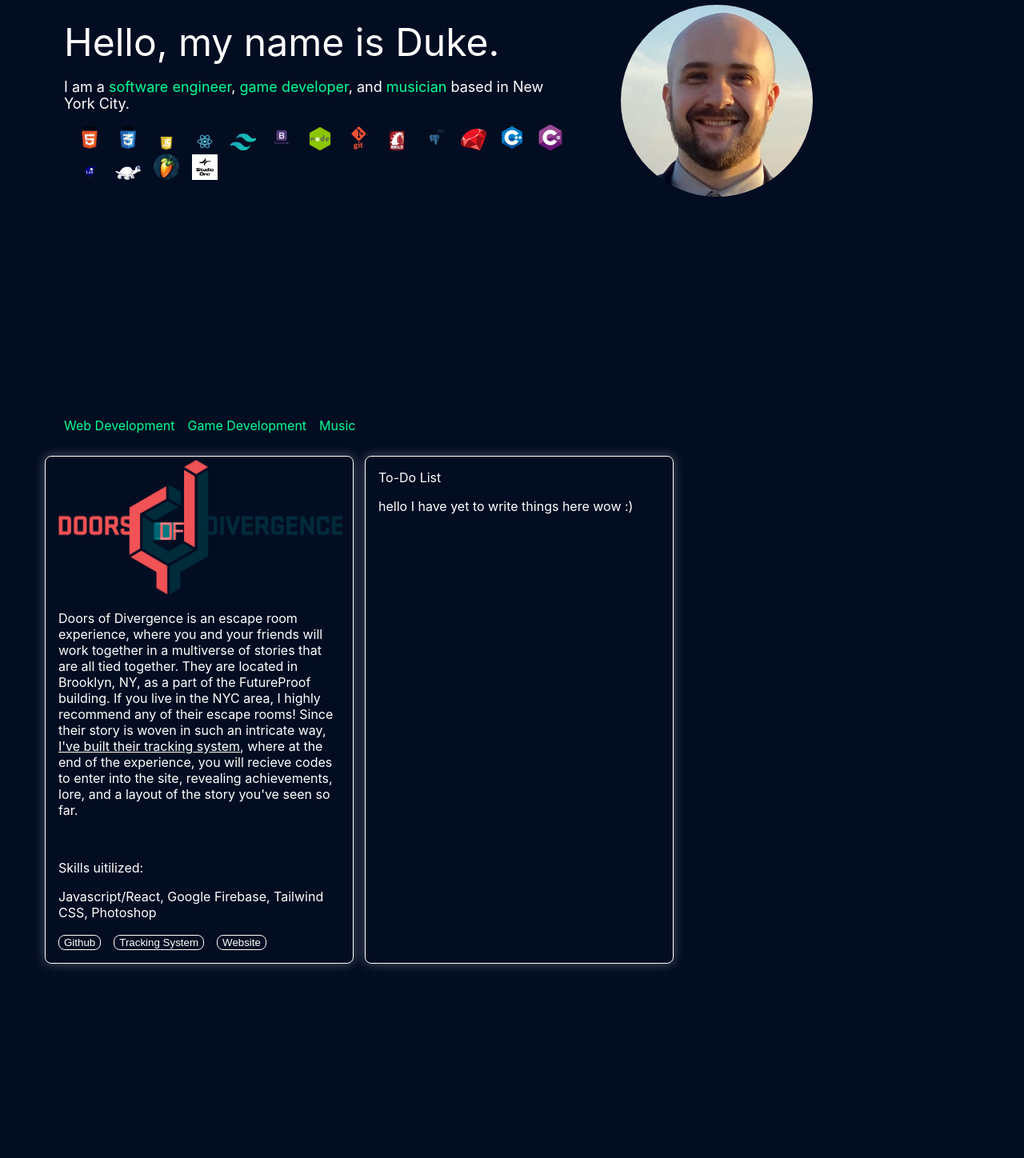
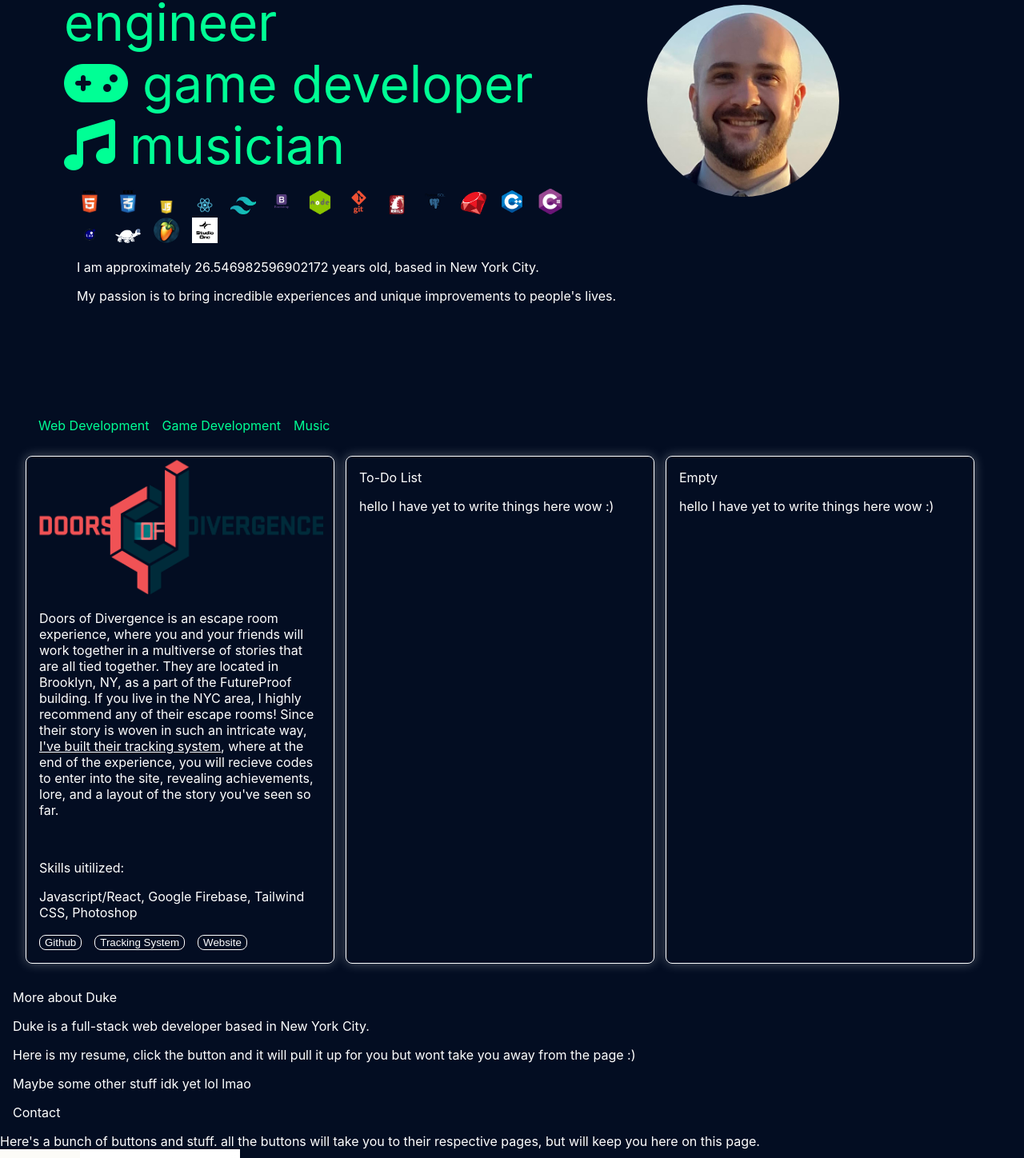
Before and after one commit to Duke1014/duke-website, a React (Create React App) app: page / in a window 1280 px wide. Shown: the part 303-1751 px from the top of the page at 80% size. Built offline with nearby package versions, Linux system fonts and the light colour scheme.

Commit message:
added about, deleted music to incorporate into projects

```diff
--- a/public/index.html
+++ b/public/index.html
@@ -7,6 +7,7 @@
     <link rel="icon" type="image/png" sizes="32x32" href="/favicon-32x32.png">
     <link rel="icon" type="image/png" sizes="16x16" href="/favicon-16x16.png">
     <link rel="manifest" href="/site.webmanifest">
+    <link rel="stylesheet" href="https://cdnjs.cloudflare.com/ajax/libs/font-awesome/6.4.0/css/all.min.css" integrity="sha512-iecdLmaskl7CVkqkXNQ/ZH/XLlvWZOJyj7Yy7tcenmpD1ypASozpmT/E0iPtmFIB46ZmdtAc9eNBvH0H/ZpiBw==" crossorigin="anonymous" referrerpolicy="no-referrer" />
   </head>
   <body>
     <noscript>You need to enable JavaScript to run this app.</noscript>
--- a/src/About.js
+++ b/src/About.js
@@ -1,23 +1,12 @@
-import React, { useEffect, useState } from 'react'
+import React from 'react'
 
 export default function About() {
-
-    let age = null
-    let birth = new Date("1996-10-14")
-
-    const [ageContent, setAgeContent] = useState(null)
-
-    useEffect(() => {
-        let today = new Date()
-        let calcOne = today - birth
-        age = calcOne / 31557600000
-        console.log(age)
-        setAgeContent(<p>I am {age} years old.</p>)
-    }, [])
-
     return (
-        <div className='about'>
-            {ageContent}
+        <div className='about' id='about'>
+            <p>More about Duke</p>
+            <p>Duke is a full-stack web developer based in New York City.</p>
+            <p>Here is my resume, click the button and it will pull it up for you but wont take you away from the page :)</p>
+            <p>Maybe some other stuff idk yet lol lmao</p>
         </div>
     )
 }
--- a/src/Contact.js
+++ b/src/Contact.js
@@ -6,8 +6,11 @@ import gmail from './img/gmail.png'
 
 export default function Contact() {
   return (
-    <div>
-        <p>oh wow here is my contact info</p>
+    <div className='contact' id='contact'>
+        <p>Contact</p>
+        <div>
+          Here's a bunch of buttons and stuff. all the buttons will take you to their respective pages, but will keep you here on this page.
+        </div>
         <a href='https://www.linkedin.com/in/duke-norsworthy/'>
             <img src={linkedin} alt='linkedin' />
         </a>
--- a/src/Home.js
+++ b/src/Home.js
@@ -2,7 +2,6 @@ import React, { useEffect, useState } from 'react'
 
 import Start from './Start'
 import Projects from './Projects'
-// import Music from './Music'
 import About from './About'
 import Contact from './Contact'
 
@@ -24,7 +23,6 @@ export default function Home() {
       <Start />
       {isVisible ? <>
         <Projects />
-        {/* <Music /> */}
         <About />
         <Contact />
       </> : <></>}
--- a/src/Navbar.js
+++ b/src/Navbar.js
@@ -2,6 +2,14 @@ import React from 'react'
 // import { NavLink } from 'react-router-dom'
 
 export default function Navbar() {
+
+    const handleScroll = (e) => {
+        console.log(e)
+        let scrollId = document.getElementById(e)
+        scrollId.scrollIntoView({ behavior:'smooth' })
+    }
+
+
     return (
         <nav>
             <span className='my-name'>
@@ -9,27 +17,22 @@ export default function Navbar() {
             </span>
             <ul className='nav-items'>
                 <li>
-                    <span className='start-nav'>
+                    <span className='start-nav' onClick={() => handleScroll('start')}>
                         Start
                     </span>
                 </li>
                 <li>
-                    <span className='dev-work-nav'>
+                    <span className='dev-work-nav' onClick={() => handleScroll('projects')}>
                         Projects
                     </span>
                 </li>
-                {/* <li>
-                    <span className='music-nav'>
-                        Music
-                    </span>
-                </li> */}
                 <li>
-                    <span className='about-nav'>
+                    <span className='about-nav' onClick={() => handleScroll('about')}>
                         About
                     </span>
                 </li>
                 <li>
-                    <span className='contact-nav'>
+                    <span className='contact-nav' onClick={() => handleScroll('contact')}>
                         Contact
                     </span>
                 </li>
--- a/src/ProjectCardInfo.js
+++ b/src/ProjectCardInfo.js
@@ -35,6 +35,12 @@ export default function ProjectCardInfo({ activeCards }) {
                             <p>hello I have yet to write things here wow :)</p>
                         </div>
                     </div>
+                    <div className='project-card'>
+                        <p>Empty</p>
+                        <div className='project-card-info'>
+                            <p>hello I have yet to write things here wow :)</p>
+                        </div>
+                    </div>
                 </div>
             )
         break;
@@ -65,6 +71,8 @@ export default function ProjectCardInfo({ activeCards }) {
                 </div>
             )
         break;
+        default:
+        break;
     }
 
   return (
--- a/src/Projects.js
+++ b/src/Projects.js
@@ -17,7 +17,7 @@ export default function Projects() {
     }
 
   return (
-    <div className='devwork'>
+    <div className='devwork' id='projects'>
         <div className='project-buttons'>
             <span className='project-button' id='web-dev' onClick={() => showCard('web')}>
                 Web Development
--- a/src/Start.js
+++ b/src/Start.js
@@ -1,4 +1,4 @@
-import React, { useState } from 'react'
+import React, { useState, useEffect } from 'react'
 import StartImages from './StartImages'
 
 import gremlin from './img/a gremlin.jpg'
@@ -19,9 +19,21 @@ export default function Start() {
         console.log('off')
     }
 
+    let age = null
+    let birth = new Date("1996-10-14")
+
+    const [ageContent, setAgeContent] = useState(null)
+
+    useEffect(() => {
+        let today = new Date()
+        let calcOne = today - birth
+        age = calcOne / 31557600000
+        console.log(age)
+        setAgeContent(<>I am approximately {age} years old</>)
+    }, [])
+
     return (
-        <div className='start'>
-            {/* <div className='start-grid-one'> */}
+        <div className='start' id='start'>
             <div className='slide-in start-one'>
                 <p>
                     Hello, my name is Duke.
@@ -29,18 +41,22 @@ export default function Start() {
             </div>
             <div className='slide-in start-two'>
                 <p>
-                        I am a <span className='start-software-engineer' onMouseOut={handleMouseOut} onMouseOver={() => handleHover('se') }>software engineer</span>
-                        , <span className='start-game-developer' onMouseOut={handleMouseOut} onMouseOver={() => handleHover('gd')}>game developer</span>
-                        , and <span className='start-musician' onMouseOut={handleMouseOut} onMouseOver={() => handleHover('mm')}>musician</span> based in New York City.
+                    I am a<br/>
+                    <span className='start-software-engineer' onMouseOut={handleMouseOut} onMouseOver={() => handleHover('se') }><i class="fa-solid fa-code"></i> software engineer</span><br/>
+                    <span className='start-game-developer' onMouseOut={handleMouseOut} onMouseOver={() => handleHover('gd')}><i class="fa-solid fa-gamepad"></i> game developer</span><br/>
+                    <span className='start-musician' onMouseOut={handleMouseOut} onMouseOver={() => handleHover('mm')}><i class="fa-solid fa-music"></i> musician</span><br/>
                 </p>
             </div>
             <StartImages hoveredText={hoveredText} />
-            {/* </div> */}
-            {/* <div className='start-grid-two'> */}
+            <div className='about-start phase-in'>
+                <div className='about-info'>
+                    <p>{ageContent}, based in New York City.</p>
+                    <p>My passion is to bring incredible experiences and unique improvements to people's lives.</p>
+                </div>
+            </div>
             <div className='my-image-container'>
                 <img src={gremlin} alt='Duke' className='my-image' />
             </div>
-            {/* </div> */}
         </div>
     )
 }
--- a/src/index.css
+++ b/src/index.css
@@ -37,6 +37,7 @@ nav {
   float: left;
   display: flex;
   font-size: x-large;
+  margin-left: 1rem
   /* padding: 1%; */
 }
 
@@ -71,6 +72,14 @@ nav {
   font-size: larger;
 }
 
+.start-nav:hover,
+.dev-work-nav:hover,
+.music-nav:hover,
+.about-nav:hover,
+.contact-nav:hover {
+  cursor: pointer;
+}
+
 .contact-nav {
   padding-right: 1rem;
 }
@@ -83,9 +92,7 @@ nav {
   justify-content: center;
   height: 95vh;
   flex-wrap: wrap;
-  /* width: 50%;     */
   margin-left: 5rem;
-  /* margin-right: 20rem; */
   width: 70vw;
 }
 
@@ -93,12 +100,8 @@ nav {
   width: 40rem;
 }
 
-.start-one {
-  font-size: xxx-large;
-}
-
-.start-two {
-  font-size: large;
+.start-one .start-two {
+  font-size: xx-large;
 }
 
 .start-img img {
@@ -107,15 +110,6 @@ nav {
   transition: opacity 0.5s ease-out;
   margin-left: 1rem;
 }
-
-/* @keyframes unhide {
-  0% {
-    opacity: 0;
-  }
-  100% {
-    opacity: 1;
-  }
-} */
 
 .slide-in {
   position: relative;
@@ -147,11 +141,13 @@ nav {
 }
 
 .start-software-engineer, .start-game-developer, .start-musician {
-  color: rgb(0, 255, 149)
+  color: rgb(0, 255, 149);
+  font-size: 4rem;
 }
 
 .start-software-engineer:hover, .start-game-developer:hover, .start-musician:hover {
-  text-decoration: underline;
+  font-size: 4rem;
+  transition: font-size 0.75s ease-in-out;
 }
 
 .invisible {
@@ -198,6 +194,9 @@ nav {
   float: right;
 }
 
+.about-start {
+  position: relative;
+}
 
 /* END OF START COMPONENT */
 
@@ -218,13 +217,13 @@ nav {
   margin-top: 3rem;
   display: grid;
   grid-template-columns: repeat(3, 30vw);
-  grid-template-rows: repeat(3, 1fr);
+  /* grid-template-rows: repeat(3, 1fr); */
   grid-gap: 1rem;
   /* height: 55vh; */
 }
 
 .project-buttons {
-  margin-left: 4rem;
+  margin-left: 2rem;
   position: absolute;
 }
 
@@ -271,7 +270,7 @@ nav {
   border-radius: 0.5rem;
   padding-bottom: 1rem;
   width: 30vw;
-  margin-inline-start: 5vh;
+  margin-inline-start: 2vh;
   box-shadow: 0px 0px 14px rgba(255, 255, 255, 0.3)
 }
 
```
Also changed, not shown: src/Music.js (deleted, +0 -9 lines). Lines whose indentation alone changed are shown as unchanged.
